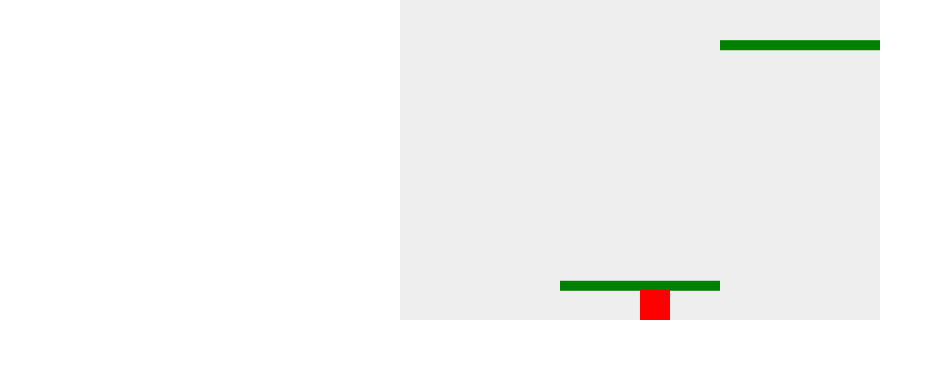
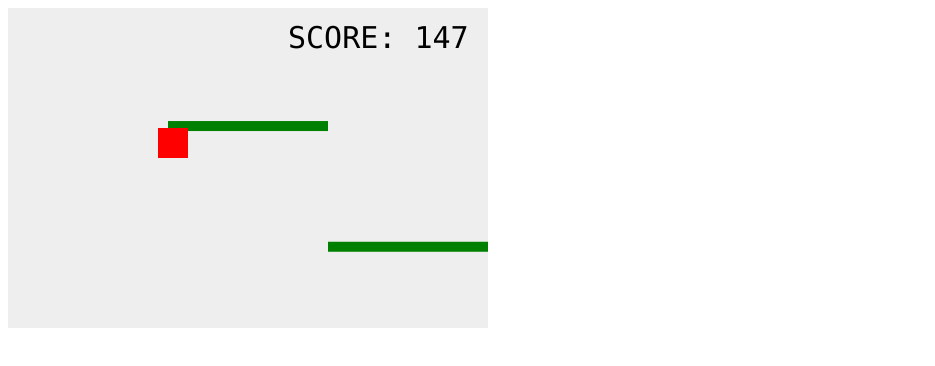
Before and after one commit to Akashi23/Game-for-training-multitasking, a plain HTML site: page index.html in a window 1280 px wide. Shown: the whole page, without its empty margins (0-935 px from the left). Drawn offline with Linux system fonts and the light colour scheme.

Commit message:
2 Games before Add to one page with css

```diff
--- a/Game1.js
+++ b/Game1.js
@@ -1,27 +1,30 @@
 var player;
+var playerSize = 30;
 var walls = [];
 var speed = 4;
+var myScore;
 
 function startGame(){
-    player = new component(30, 30, "red", myGameArea.canvas.width/2, myGameArea.canvas.height-30);
+    player = new component(playerSize, playerSize, "red", myGameArea.canvas.width/2, myGameArea.canvas.height-30);
+    myScore = new component("30px", "Consolas", "black", 280, 40, "text");
     myGameArea.start();
 }
 
 
 var myGameArea = {
-    canvas: document.getElementById("myCanvas"),
-    start : function(){
+    canvas : document.createElement("canvas"),
+    start : function() {
+        this.canvas.width = 480;
+        this.canvas.height = 320;
+        this.canvas.style.cursor = "none";
         this.context = this.canvas.getContext("2d");
+        document.body.insertBefore(this.canvas, document.body.childNodes[0]);
         this.frameNo = 0;
-        window.addEventListener('keydown', function (e) {
-            myGameArea.key = e.keyCode;
+        this.interval = setInterval(updateGameArea, 20);
+        window.addEventListener('mousemove', function (e) {
+                    myGameArea.x = e.pageX;
+                    myGameArea.y = e.pageY;
         })
-        window.addEventListener('keyup', function (e) {
-            myGameArea.key = false;
-        })
-        this.interval = setInterval(updateGameArea, 20);
-
-
     },
     clear: function(){
         this.context.clearRect(0, 0, this.canvas.width, this.canvas.height);
@@ -31,7 +34,8 @@ var myGameArea = {
     }
 }
 
-function component(width, height, color, x, y){
+function component(width, height, color, x, y, type){
+    this.type = type;
     this.width = width;
     this.height = height;
     this.x = x;
@@ -40,8 +44,14 @@ function component(width, height, color, x, y){
     this.speedY = 0;
     this.update = function(){
         ctx = myGameArea.context;
+        if (this.type == "text") {
+            ctx.font = this.width + " " + this.height;
+            ctx.fillStyle = color;
+            ctx.fillText(this.text, this.x, this.y);
+        } else {
             ctx.fillStyle = color;
             ctx.fillRect(this.x, this.y, this.width, this.height);
+        }
     }
     this.newPos = function() {
         this.x += this.speedX;
@@ -81,7 +91,7 @@ function updateGameArea(){
         x = myGameArea.canvas.width;
         y = 0;
         width = myGameArea.canvas.width/3;
-        x = width * Math.floor(Math.floor(Math.random()*10)/3);
+        x = width * Math.round(Math.round(Math.random()*10)/3);
         walls.push(new component(width, 10, "green", x, y));
     }
     for (i = 0; i < walls.length; i += 1) {
@@ -93,8 +103,12 @@ function updateGameArea(){
     }
 
     player.speedX = 0;
-    if (myGameArea.key && myGameArea.key == 37) {player.speedX = -12; }
-    if (myGameArea.key && myGameArea.key == 39) {player.speedX = 12; }
+    if (myGameArea.x && myGameArea.y) {
+        player.x = myGameArea.x;
+        player.y = myGameArea.y;
+    }
+    myScore.text = "SCORE: " + myGameArea.frameNo;
+    myScore.update();
     player.newPos();
     player.update();
 }
--- a/index.html
+++ b/index.html
@@ -4,14 +4,14 @@
     <meta charset="utf-8" />
     <title>Gamedev Canvas Workshop</title>
     <style>
-    	* { padding: 0; margin: 0; }
-    	canvas { background: #eee; display: block; margin: 0 auto; }
+    	canvas { background: #eee; display: block;}
     </style>
 </head>
 <body onload="startGame()">
+<div>
+    <script src="Game1.js"></script>
+</div>
 
-<canvas id="myCanvas" width="480" height="320"></canvas>
-<script src="Game1.js"></script>
 
 </body>
 </html>
```
Lines whose indentation alone changed are shown as unchanged.
